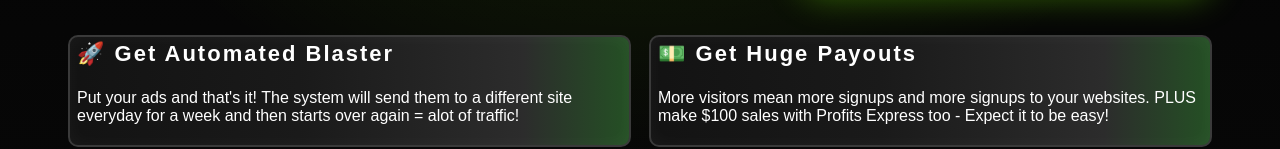
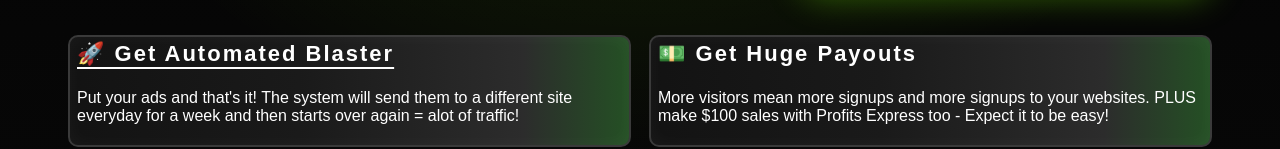
Before and after one commit to anirudhatalmale6-alt/warrior3-landing-page, a plain HTML site: page index.html in a window 1280 px wide. In both pictures the pointer is over the element "🚀 Get Automated Blaster". Shown: the part 524-673 px from the top of the page. Drawn offline with Linux system fonts and the light colour scheme.

Commit message:
Text ad titles: show an underline on hover, scoped to the title text only

```diff
--- a/index.html
+++ b/index.html
@@ -192,6 +192,18 @@ body {
   color: #ffffff;
   margin-top: 0;
   font-size: 22px;letter-spacing:2px;
+
+  /* shrinks the heading to the width of its own words, so the
+     underline below only appears when the visitor is actually
+     over the text - not over the empty space beside it        */
+  width: fit-content;
+}
+
+/* the underline that appears on hover */
+.card h3:hover {
+  text-decoration: underline;
+  text-decoration-thickness: 2px;
+  text-underline-offset: 6px;
 }
 
 /* The slow green shine that drifts across each box.
```
